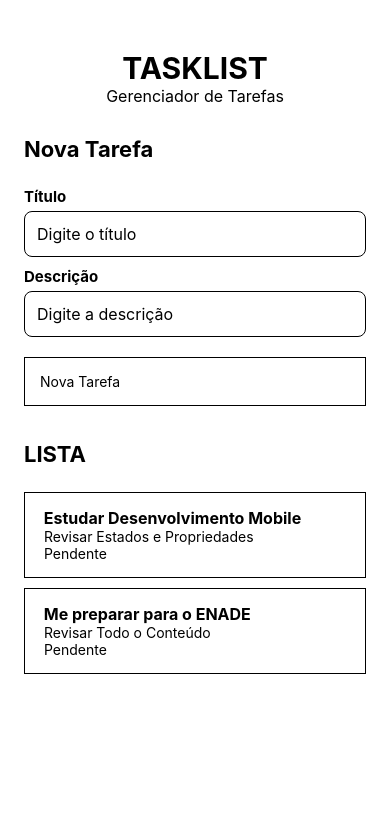
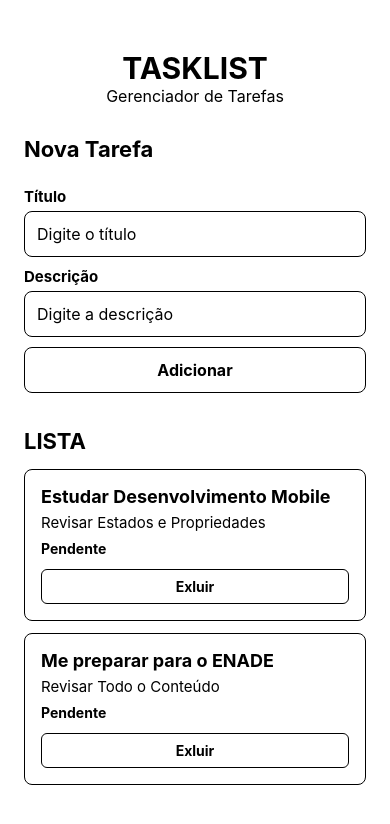
Before and after one commit to lfachiano/TaskApp, a React Native app: screen / in a window 390 px wide. Shown: the top 824 px of the page. Built offline with nearby package versions, Linux system fonts and the light colour scheme.

Commit message:
Atualização SDK 57

```diff
--- a/app.json
+++ b/app.json
@@ -25,6 +25,9 @@
     },
     "web": {
       "favicon": "./assets/favicon.png"
-    }
+    },
+    "plugins": [
+      "expo-status-bar"
+    ]
   }
 }
--- a/components/Botao.tsx
+++ b/components/Botao.tsx
@@ -1,20 +1,40 @@
+import React from "react";
 import { Button, Image, Pressable, StyleSheet, Text, TextInput } from "react-native";
 import { View } from "react-native";
 
+type BotaoProps = {
+  titulo: string,
+  onPress: () => void
+}
 
-export default function Botao() {
+export default function Botao({
+  titulo,
+  onPress
+}: BotaoProps) {
 
     return (
-        <Pressable onPress={ () => console.log('Botão Pressionado') } style={styles.botao}>
-          <Text>Nova Tarefa</Text>
+        <Pressable
+          style={styles.botao}
+          onPress={ onPress }
+        >
+          <Text style={styles.texto} >
+            { titulo }
+          </Text>
         </Pressable>
     );
 }
 
 const styles = StyleSheet.create({
-	botao: {
-		padding: 15,
-		marginTop: 20,
-		borderWidth: 1,
-	},
-});
+  botao: {
+     borderWidth: 1,
+     borderRadius: 8,
+     padding: 12,
+     alignItems: 'center',
+     marginTop: 10,
+   },
+
+    texto: {
+     fontSize: 16,
+     fontWeight: 'bold',
+   },
+ });
--- a/components/Card.tsx
+++ b/components/Card.tsx
@@ -1,51 +1,76 @@
+import React from "react";
 import { useState } from "react";
 import { Button, Image, Pressable, StyleSheet, Text, TextInput } from "react-native";
 import { View } from "react-native";
 
 type CardProps = {
+    id: number,
     titulo: string,
     descricao: string,
+    status: string,
+    onDelete: (id: number) => void
 }
 
 export default function Card({
+    id,
     titulo,
     descricao,
+    status,
+    onDelete
     }: CardProps)
 {
 
-    const [concluida, setConcluida] = useState(false)
+    return (
+        <View style={styles.card}>
+            <Text style={styles.titulo}>{ titulo }</Text>
+            <Text style={styles.descricao}>{ descricao }</Text>
+            <Text style={styles.status}>{ status }</Text>
 
-    function alterarStatus() {
-        setConcluida(!concluida);
-    }
+            <Pressable
+                style={styles.botaoExcluir}
+                onPress={() => onDelete(id)}
+            >
+                <Text style={styles.textoExcluir}>Exluir</Text>
+            </Pressable>
 
-    return (
-        <Pressable
-            onPress={alterarStatus}
-            style={ styles.card }
-        >
-            <Text style={ styles.titulo }> { titulo } </Text>
-            <Text> { descricao } </Text>
-            <Text
-                style={ concluida && styles.concluido }
-                > { concluida ? 'Concluída' : 'Pendente' } </Text>
-        </Pressable>
+        </View>
+
     );
 }
 
 const styles = StyleSheet.create({
     card: {
-		padding: 15,
-		marginTop: 10,
-		borderWidth: 1,
-	},
+      borderWidth: 1,
+      borderRadius: 8,
+      padding: 16,
+      marginBottom: 12,
+    },
 
     titulo: {
-		fontSize: 16,
-		fontWeight: 'bold',
-	},
+      fontSize: 18,
+      fontWeight: 'bold',
+      marginBottom: 6,
+    },
 
-    concluido: {
-        color: '#f00'
-    }
-});
+    descricao: {
+      fontSize: 15,
+      marginBottom: 8,
+    },
+
+    status: {
+      fontSize: 14,
+      fontWeight: 'bold',
+    },
+
+    botaoExcluir: {
+      borderWidth: 1,
+      borderRadius: 6,
+      padding: 8,
+      marginTop: 12,
+      alignItems: 'center',
+    },
+
+    textoExcluir: {
+      fontWeight: 'bold',
+    },
+  });
--- a/tsconfig.json
+++ b/tsconfig.json
@@ -1,6 +1,9 @@
 {
-  "extends": "expo/tsconfig.base",
   "compilerOptions": {
+	"jsx": "react",
+	"jsx": "react",
+	"jsx": "react",
+	"jsx": "react",
     "strict": true
   }
 }
```
Also changed, not shown: App.tsx (+12 -9 lines), Botao.tsx (deleted, +0 -39 lines), Card.tsx (deleted, +0 -75 lines), package.json (+7 -7 lines), 1 other file (tests, documents, lock files or other folders).
